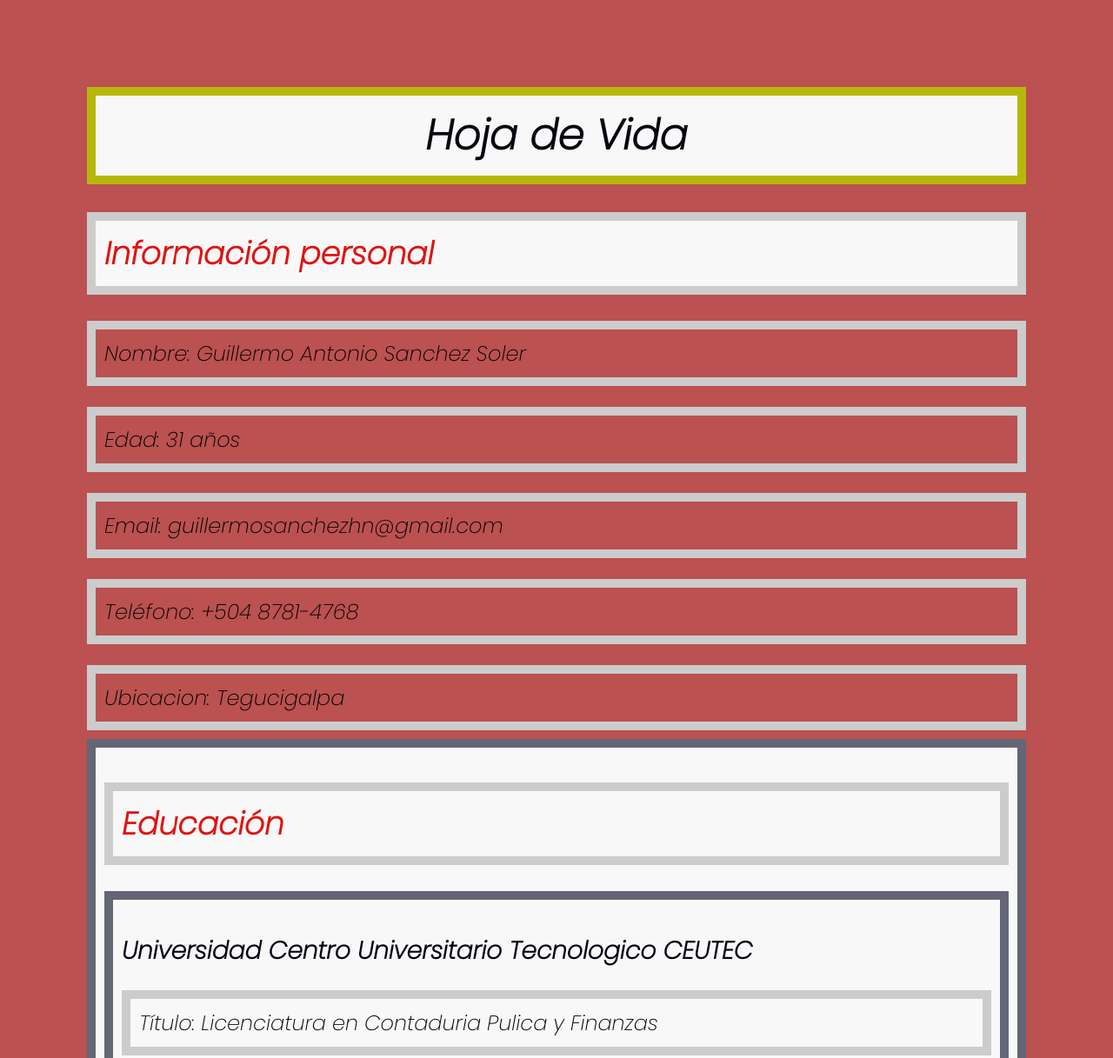
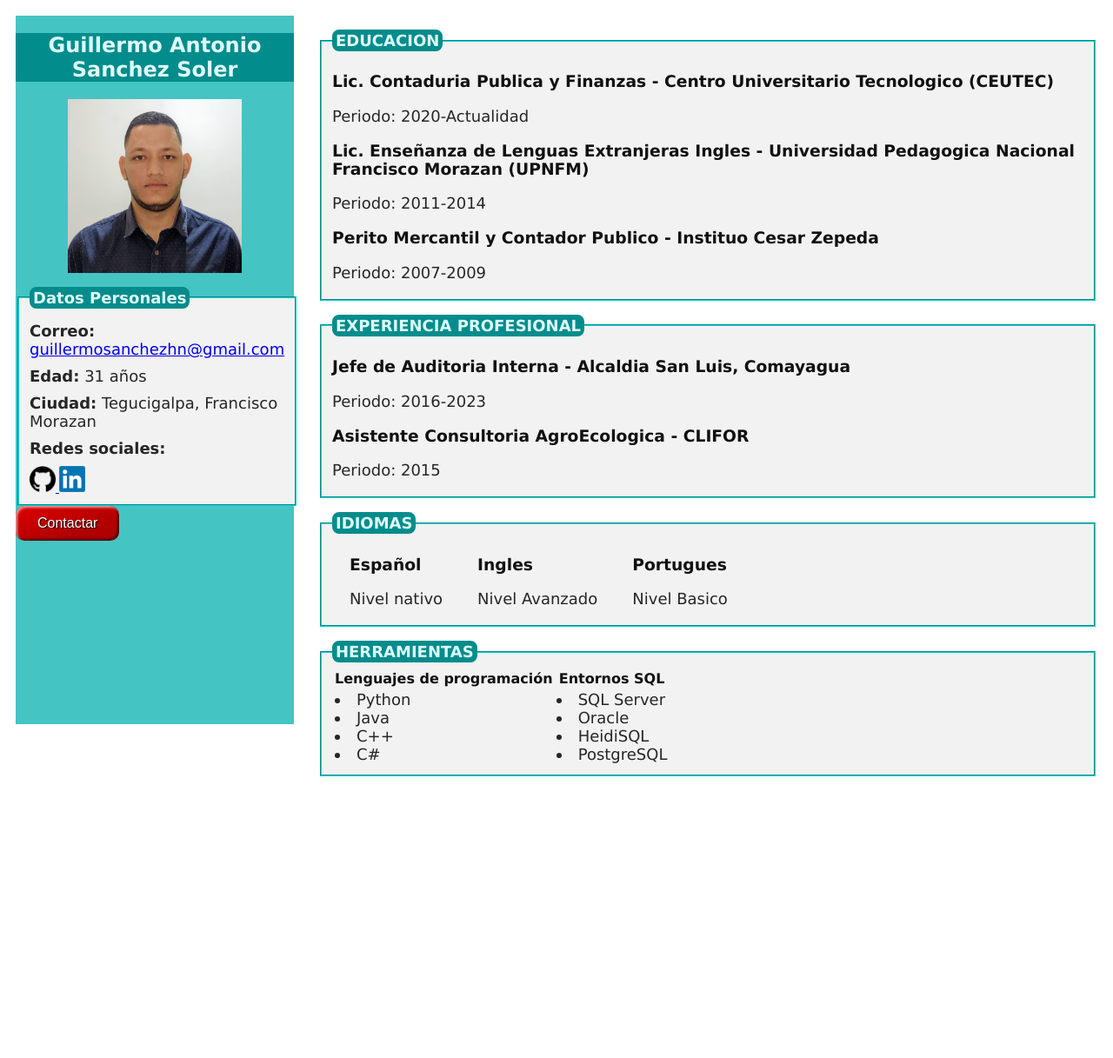
Before and after one commit to serveus-arch/html-intro, a plain HTML site: page index.html in a window 1280 px wide. Shown: the top 1217 px of the page at 87% size. After the commit the page ends 903 px from the top, so only its background shows below. Drawn offline with Linux system fonts and the light colour scheme; files that its build step writes are made by us from their sources.

Commit message:
terminado

```diff
--- a/css/style.css
+++ /dev/null
@@ -1,41 +0,0 @@
-body {
-  font-family: 'Poppins', sans-serif;
-    margin: 100px;
-    background : #bb5151;
-    align-items: center;
-    font-size:x-large;
-  }
-
-  h1 {
-    color: #05060e;
-    text-align:center;
-    font-style: oblique;
-    border: 10px solid #b7b70b;
-    padding: 10px;
-    background-color: #f8f8f8;
-
-  }
-
-  h2 {
-    color: #e11212;
-    border: 10px solid #ccc;
-    padding: 10px;
-    background-color: #f8f8f8;
-  }
-
-  p {
-    margin-bottom: 10px;
-    border: 10px solid #ccc;
-    padding: 10px;
-
-  }
-  .education, .experience, .info {
-    border: 10px solid #646676;
-    padding: 10px;
-    background-color: #f8f8f8;
-  }
-
-  .education h3, .experience h3 {
-    color: #070114;
-    margin-bottom: 5px;
-  }
--- a/index.html
+++ b/index.html
@@ -1,54 +1,101 @@
-<!DOCTYPE html>
+<html lang="es">
+
 <head>
-  <meta charset="UTF-8">
-  <meta name="=viewport" content="width-device-width, initial-scale-1.0">
-  <title>Hoja de Vida</title>
-  <link rel="stylesheet" href="css/style.css">
-  <link rel="preconnect" href="https://fonts.googleapis.com">
-<link rel="preconnect" href="https://fonts.gstatic.com" crossorigin>
-<link href="https://fonts.googleapis.com/css2?family=Poppins:ital,wght@1,200&display=swap" rel="stylesheet">
-
+    <meta charset="UTF-8">
+    <meta name="viewport" content="width=device-width, initial-scale=1.0">
+    <link rel="stylesheet" href="style.css">
+    <title>GSanchez</title>
 </head>
-<link rel="stylesheet" href="style.css">
 
 <body>
-  <h1>Hoja de Vida</h1>
-  <div class="Info">
-    <h2>Información personal</h2>
-    <p>Nombre: Guillermo Antonio Sanchez Soler</p>
-    <p>Edad: 31 años</p>
-    <p>Email: guillermosanchezhn@gmail.com</p>
-    <p>Teléfono: +504 8781-4768</p>
-    <p>Ubicacion: Tegucigalpa</p>
-  </div>
+    <section id="presentacion">
+        <H2>Guillermo Antonio Sanchez Soler</H2>
+        <div class="perfil">
+        <image src="image/foto.jpg"  width="200" title="Guillermo Sanchez">
+        </div>
 
-  <div class="education">
-    <h2>Educación</h2>
-    <div class="education">
-      <h3>Universidad Centro Universitario Tecnologico CEUTEC</h3>
-      <p>Título: Licenciatura en Contaduria Pulica y Finanzas</p>
-      <p>Año de graduación: Actualmente </p>
-    </div>
-    <div class="education">
-      <h3>Colegio Instituto Cesar Zepeda</h3>
-      <p>Título: Perito Mercantil y Contador Publico</p>
-      <p>Año de graduación: 2009</p>
-    </div>
-  </div>
+        <fieldset>
+            <legend><strong>Datos Personales</strong></legend>
+            <p><strong>Correo:</strong> <a href="mailto:guillermosanchezhn@gmail.com">guillermosanchezhn@gmail.com</a></p>
+            <p><strong>Edad:</strong> 31 años</p>
+            <p><strong>Ciudad:</strong> Tegucigalpa, Francisco Morazan</p>
+            <p><strong>Redes sociales:</strong></p>
+            <a title="GitHub" href="https://github.com/serveus-arch"><img src="image/github.png" width="30"a>
+            <a title="Linkedin" href="https://www.linkedin.com/in/guillermo-antonio-sanchez-a122a8255/"><img src="image/linkedin.png"width="30"a>
 
-  <div class="experience">
-    <h2>Experiencia laboral</h2>
-    <div class="experience">
-      <h3>Empresa Municipalidad San Luis,Comayagua</h3>
-      <p>Cargo: Jefe de Auditoria Interna</p>
-      <p>Periodo: 2016 - 2023</p>
-    </div>
-    <div class="experience">
-      <h3>Empresa ClIFOR</h3>
-      <p>Cargo: Asitente de Contabiliad</p>
-      <p>Periodo: 2015</p>
-    </div>
-  </div>
+        </fieldset>
+        <button class="favorite styled"
+        type="button">
+        Contactar
+        </button>
+    </section>
+
+    <section id="contenido">
+        <fieldset>
+            <legend><strong>EDUCACION</strong></legend>
+            <h3>Lic. Contaduria Publica y Finanzas - Centro Universitario Tecnologico (CEUTEC) </h3>
+            <p>Periodo: 2020-Actualidad</p>
+            <h3>Lic. Enseñanza de Lenguas Extranjeras Ingles - Universidad Pedagogica Nacional Francisco Morazan (UPNFM)</h3>
+            <p>Periodo: 2011-2014</p>
+            <h3>Perito Mercantil y Contador Publico - Instituo Cesar Zepeda</h3>
+            <p>Periodo: 2007-2009</p>
+        </fieldset>
+
+        <fieldset>
+            <legend><strong>EXPERIENCIA PROFESIONAL</strong></legend>
+            <h3>Jefe de Auditoria Interna - Alcaldia San Luis, Comayagua</h3>
+            <p>Periodo: 2016-2023</p>
+            <h3>Asistente Consultoria AgroEcologica - CLIFOR</h3>
+            <p>Periodo: 2015</p>
+        </fieldset>
+
+        <fieldset>
+            <legend><strong>IDIOMAS</strong></legend>
+            <div id="idioma">
+                <div class="col">
+                    <h3>Español</h3>
+                    <p>Nivel nativo</p>
+                </div>
+                <div class="col">
+                    <h3>Ingles</h3>
+                    <p>Nivel Avanzado </p>
+                </div>
+                <div class="col">
+                    <h3>Portugues</h3>
+                    <p>Nivel Basico</p>
+                </div>
+            </div>
+        </fieldset>
+
+        <fieldset>
+            <legend><strong>HERRAMIENTAS</strong></legend>
+            <table>
+                <tr>
+                    <th scope="col"><strong>Lenguajes de programación</strong></th>
+                    <th scope="col"><strong>Entornos SQL</strong></th>
+                </tr>
+
+                <tr>
+                    <td>
+                        <li>Python</li>
+                        <li>Java</li>
+                        <li>C++</li>
+                        <li>C#</li>
+                    </td>
+
+                    <td>
+                        <li>SQL Server</li>
+                        <li>Oracle</li>
+                        <li>HeidiSQL</li>
+                        <li>PostgreSQL</li>
+                    </td>
+
+                </tr>
+
+            </table>
+        </fieldset>
+    </section>
 
 </body>
+
 </html>
--- /dev/null
+++ b/style.css
@@ -0,0 +1,104 @@
+h2{
+    font-family: Verdana;
+    color: #ddfcfc;
+    text-align: center;
+    background-color: #038C8C;
+}
+
+h3{
+    font-family: Verdana;
+    color: #111111;
+}
+
+p{
+    font-family: Verdana;
+    color: #262626;
+    font-size: large;
+}
+
+li{
+    font-family: Verdana;
+    color: #262626;
+    font-size: large;
+}
+
+th{
+    font-family: Verdana;
+    color: #111111;
+}
+
+fieldset{
+    border-color: #04D9D9;
+    margin-top: 1em;
+    background-color: #F2F2F2;
+}
+
+legend{
+    border:2px solid #038C8C;
+    font-family: Verdana;
+    border-radius:8px;
+    font-size: large;
+    color: #ddfcfc;
+    background-color: #038C8C;
+}
+
+#presentacion{
+    margin: 10px;
+    width: 20em;
+    float: left;
+    height: 104%;
+    background-color: #45C4C4;
+}
+
+#contenido {
+    margin: 10px;
+    width: calc(100% - 23em);
+    float: right;
+}
+
+.col{
+    padding: 0px 10px;
+    margin: 0px 10px;
+}
+
+#idioma{
+    display: flex;
+}
+
+.redes{
+    display: flex;
+    justify-content: center;
+}
+
+.perfil{
+    display: flex;
+    justify-content: center;
+}
+
+.redes a{
+    margin: 10px 14px;
+    top: 50%;
+}
+
+.redes p{
+    display: block;
+    margin: 5px;
+}
+
+p{
+    margin: 10px 0px;
+}
+
+.styled {
+    border: 0;
+    line-height: 2.5;
+    padding: 0 25px;
+    font-size: 1rem;
+    text-align:left;
+    color: #fff;
+    text-shadow: 1px 1px 1px #000;
+    border-radius: 10px;
+    background-color: rgba(220, 0, 0, 1);
+    background-image: linear-gradient(to top left, rgba(0, 0, 0, 0.2), rgba(0, 0, 0, 0.2) 30%, rgba(0, 0, 0, 0));
+    box-shadow: inset 2px 2px 3px rgba(255, 255, 255, 0.6), inset -2px -2px 3px rgba(0, 0, 0, 0.6);
+}
```
Also changed, not shown: image/facebook.png (added), image/foto.jpg (renamed from image/WhatsApp Image 2023-07-21 at 08.07.49.jpg), image/github.png (added), image/linkedin.png (added).
